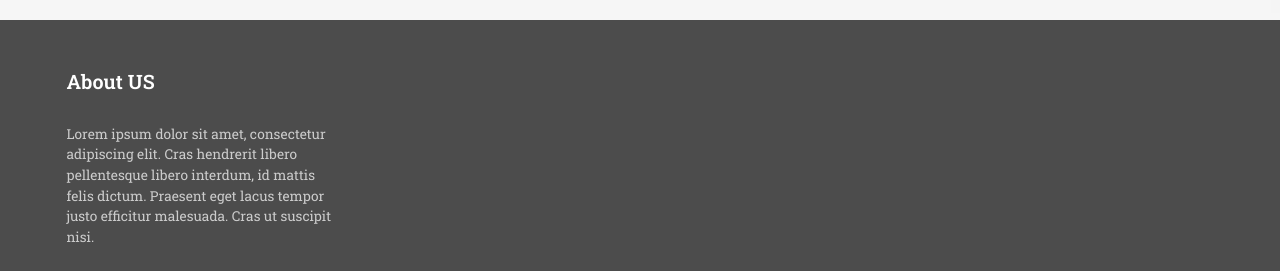
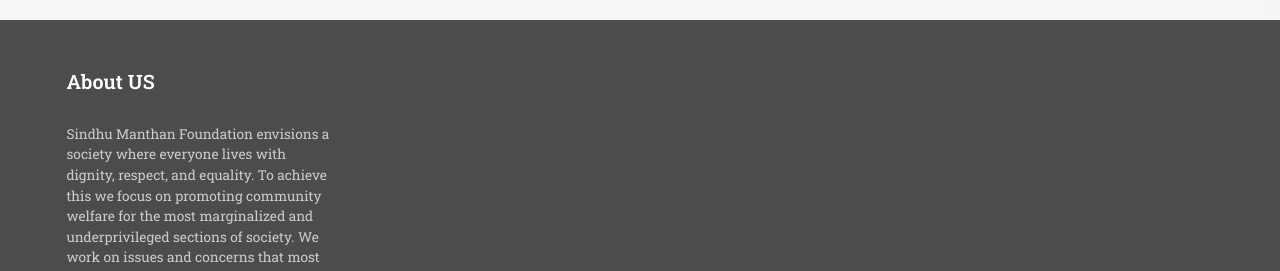
Before and after one commit to saurabhpathakk/sindhumanthan, a plain HTML site: page index.html in a window 1280 px wide. Shown: the part 3290-3561 px from the top of the page. Drawn offline with nearby package versions, Linux system fonts and the light colour scheme.

Commit message:
some changes

```diff
--- a/index.html
+++ b/index.html
@@ -398,7 +398,9 @@
                     <div class="col-md-3 foot-about">
                         <h4>About US</h4>
 
-                        <p>Lorem ipsum dolor sit amet, consectetur adipiscing elit. Cras hendrerit libero pellentesque libero interdum, id mattis felis dictum. Praesent eget lacus tempor justo efficitur malesuada. Cras ut suscipit nisi.</p>
+                        <p>Sindhu Manthan Foundation envisions a society where everyone lives with dignity, respect, and equality.
+
+                            To achieve this we focus on promoting community welfare for the most marginalized and underprivileged sections of society. We work on issues and concerns that most affect the marginalized populations in Noida. As a public interest civil society organization and local advocacy group, Manthan helps to create spaces in the community, in key institutions, and in public policies for dialogue and engagement on issues related to social development. The overarching goal of the organization is to promote community welfare for most marginalized populations with a particular emphasis on women empowerment, child development, healthcare and education, and a sustainable environment.</p>
 
                         <ul>
                             <li>Ravi Enclave Sector-87</li>
```
